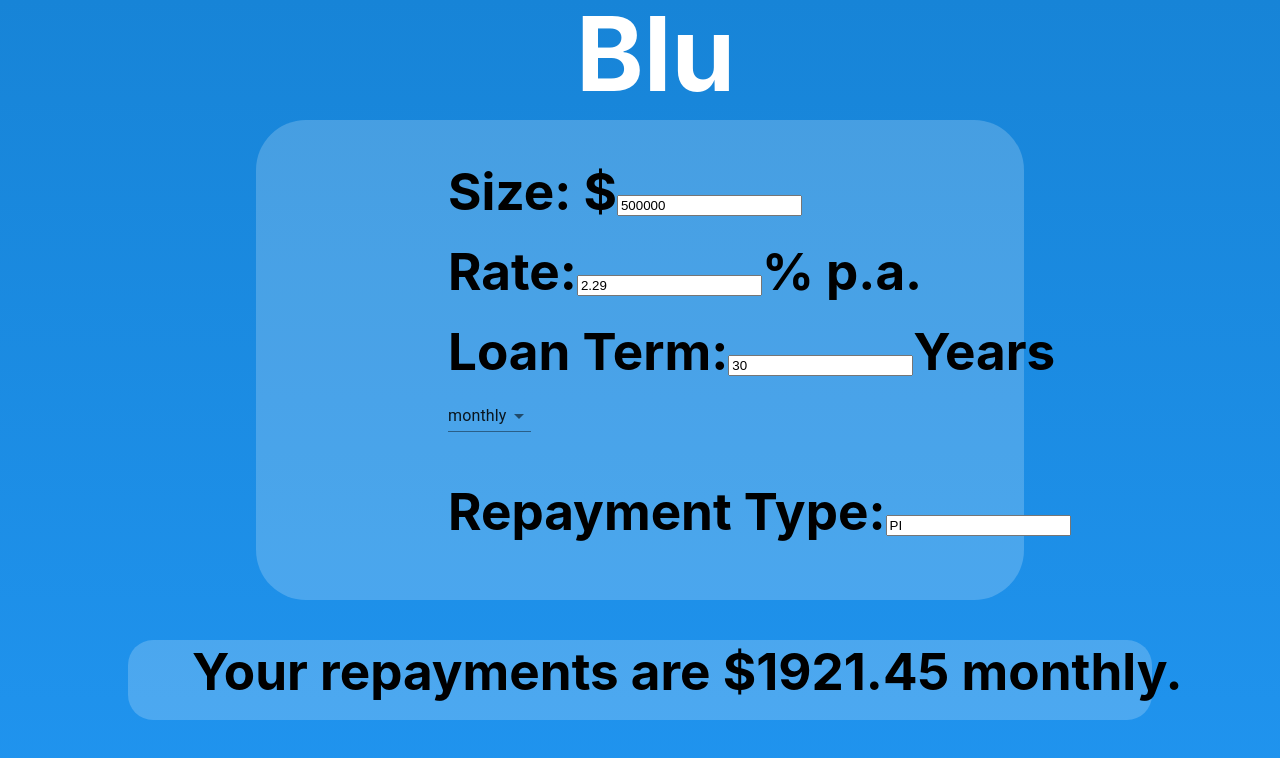
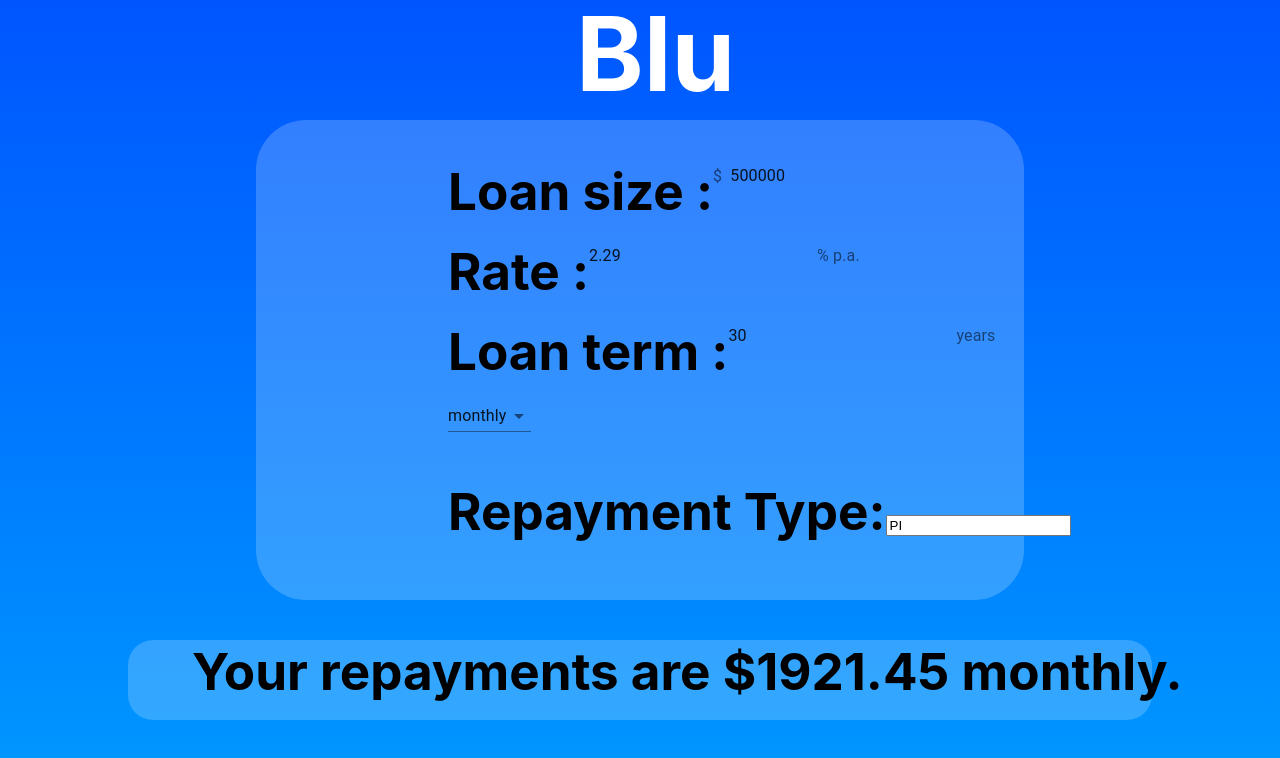
Before and after one commit to Tyson-Subasinghe/Blu-Finance-Repayment-Calculator, a React (Create React App) app: page / in a window 1280 px wide. Shown: the top 758 px of the page. Built offline with nearby package versions, Linux system fonts and the light colour scheme.

Commit message:
Converted textboxes to unstyled material-ui input boxes

```diff
--- a/src/pages/calculator.js
+++ b/src/pages/calculator.js
@@ -10,6 +10,13 @@ import FormControl from '@material-ui/core/FormControl';
 import Select from '@material-ui/core/Select';
 
 
+import FilledInput from '@material-ui/core/FilledInput';
+import OutlinedInput from '@material-ui/core/OutlinedInput';
+import InputLabel from '@material-ui/core/InputLabel';
+import InputAdornment from '@material-ui/core/InputAdornment';
+import InputBase from '@material-ui/core/InputBase';
+
+
 const Styles = styled.div`
 
     .background{
@@ -19,7 +26,7 @@ const Styles = styled.div`
         align-items: center;
         width: 100vw;
         height: 100vh;
-        background: linear-gradient(180deg, #1784d7 0%, #2094ef 100%);
+        background: linear-gradient(180deg, #05f, #09f);
         background-repeat: no-repeat;
         display: flex;
     }
@@ -338,35 +345,38 @@ export const Calculator = () => {
                 <motion.div className="outputBoxContainer"/>
 
                     <motion.div className="size">
-                        <label>
-                            Size: $
-                            <input type="number"
-                            min="0"
+                        Loan size :
+                        <FormControl  >
+                            <InputBase
+                                id="standard-adornment-size"
                                 value={size}
                                 onChange={e => sanitiseAndSetSize(e.target.value)}
+                                startAdornment={<InputAdornment position="start">$</InputAdornment>}
                             />
-                        </label>
+                        </FormControl>
                     </motion.div>
                     <motion.div className="rate">
-                    <label>
-                        Rate:
-                        <input type="number"
-                        min="0"
+                        Rate :
+                        <FormControl>
+                            <InputBase
+
+                                id="standard-adornment-rate"
                                 value={rate}
                                 onChange={e => sanitiseAndSetRate(e.target.value)}
+                                endAdornment={<InputAdornment position="end">% p.a.</InputAdornment>}
                             />
-                        % p.a.
-                    </label>
+                        </FormControl>
                     </motion.div>
                     <motion.div className="term">
-                    <label>
-                        Loan Term:
-                        <input type="number"
+                        Loan term :
+                        <FormControl >
+                            <InputBase
+                                id="standard-adornment-term"
                                 value={term}
                                 onChange={e => sanitiseAndSetTerm(e.target.value)}
+                                endAdornment={<InputAdornment position="end">years</InputAdornment>}
                             />
-                        Years
-                    </label>
+                        </FormControl>
                     </motion.div>
 
                     <motion.div className="frequency">
```
Lines whose indentation alone changed are shown as unchanged.
